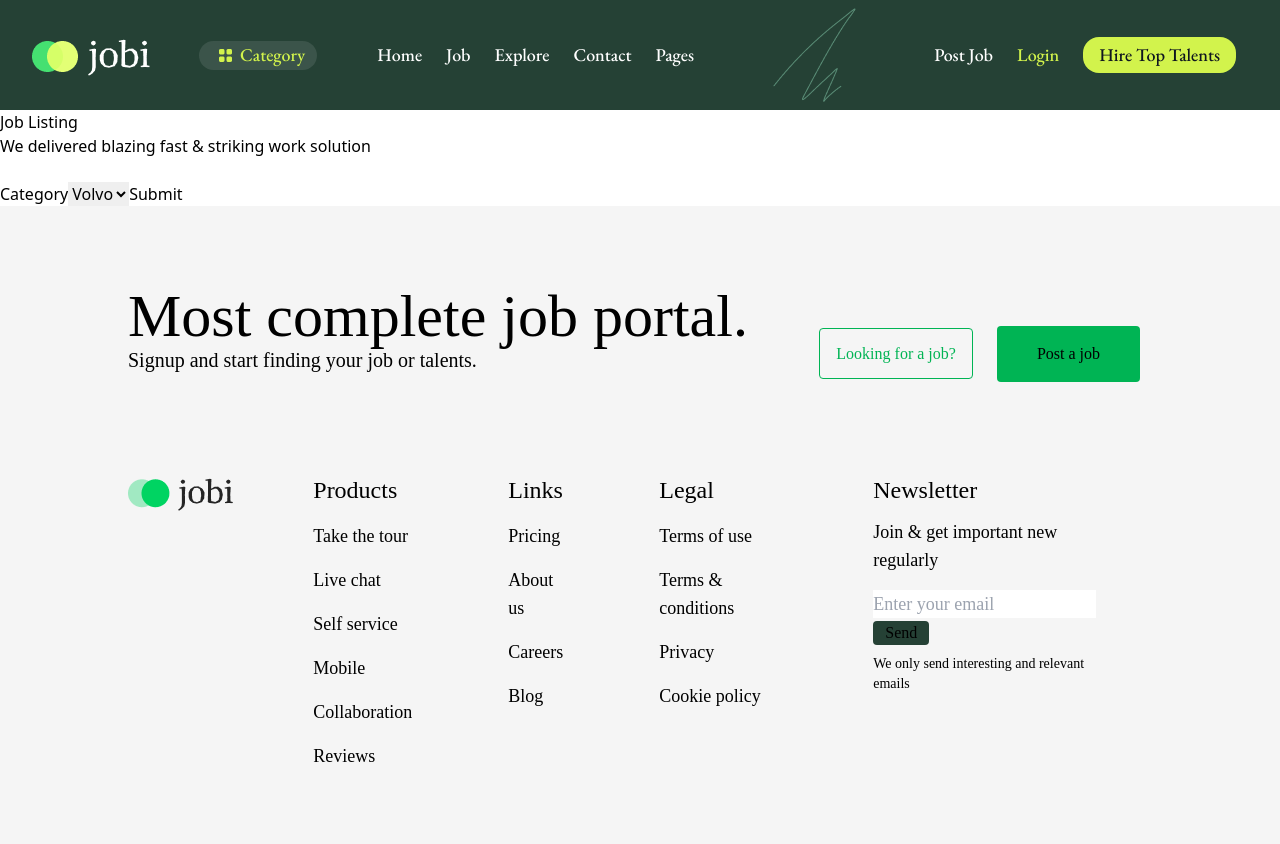
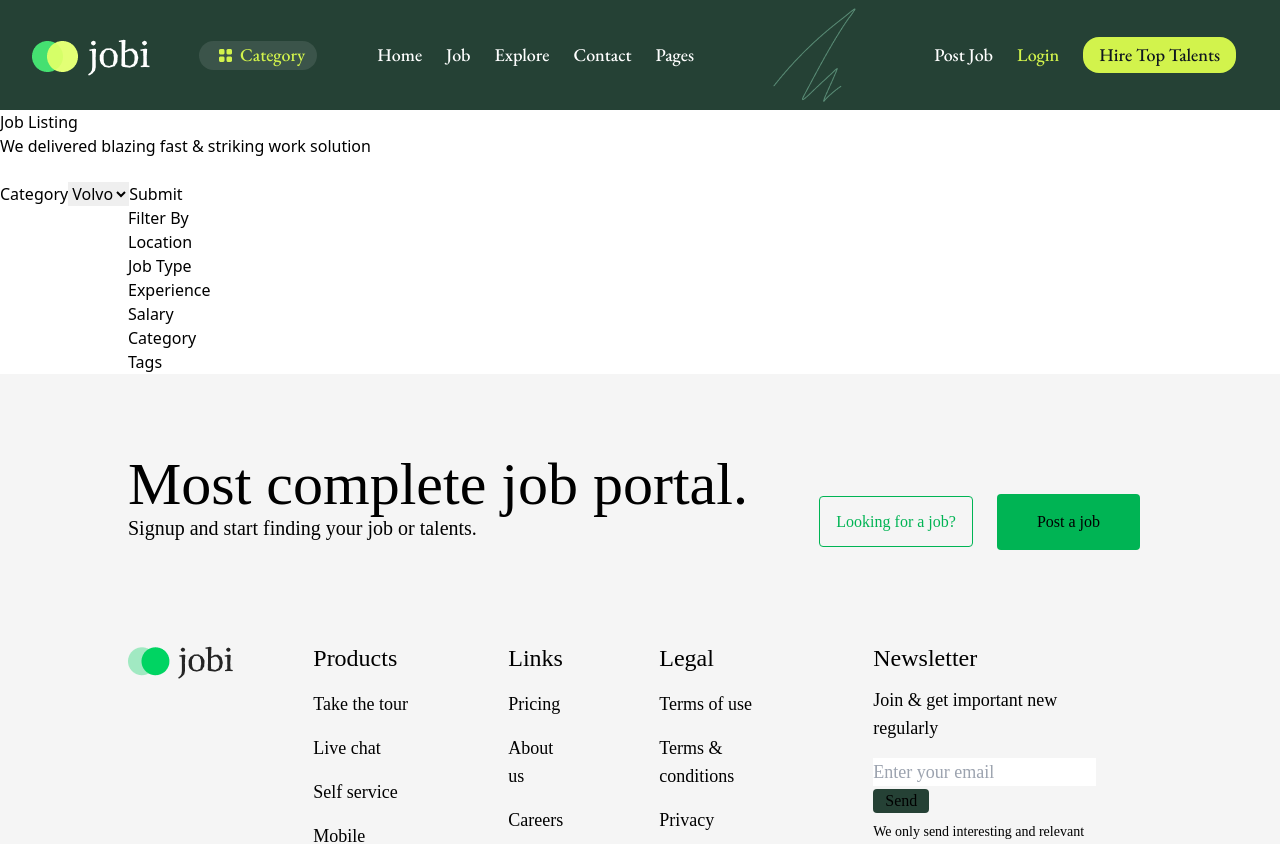
Before and after one commit to tillerload/JobiApp, a React (Vite) app: page / in a window 1280 px wide. Shown: the top 844 px of the page. Built offline with nearby package versions, Linux system fonts and the light colour scheme; a web font is replaced by a local one.

Commit message:
continued to markup job list page

```diff
--- a/src/comps/JobList.jsx
+++ b/src/comps/JobList.jsx
@@ -24,7 +24,29 @@ const JobList = () => {
 
       <section>
         <div className="wrapper">
-
+          <div>
+            <h3>Filter By</h3>
+            <ul>
+              <li>
+                <h4>Location</h4>
+              </li>
+              <li>
+                <h4>Job Type</h4>
+              </li>
+              <li>
+                <h4>Experience</h4>
+              </li>
+              <li>
+                <h4>Salary</h4>
+              </li>
+              <li>
+                <h4>Category</h4>
+              </li>
+              <li>
+                <h4>Tags</h4>
+              </li>
+            </ul>
+          </div>
         </div>
       </section>
 
```
